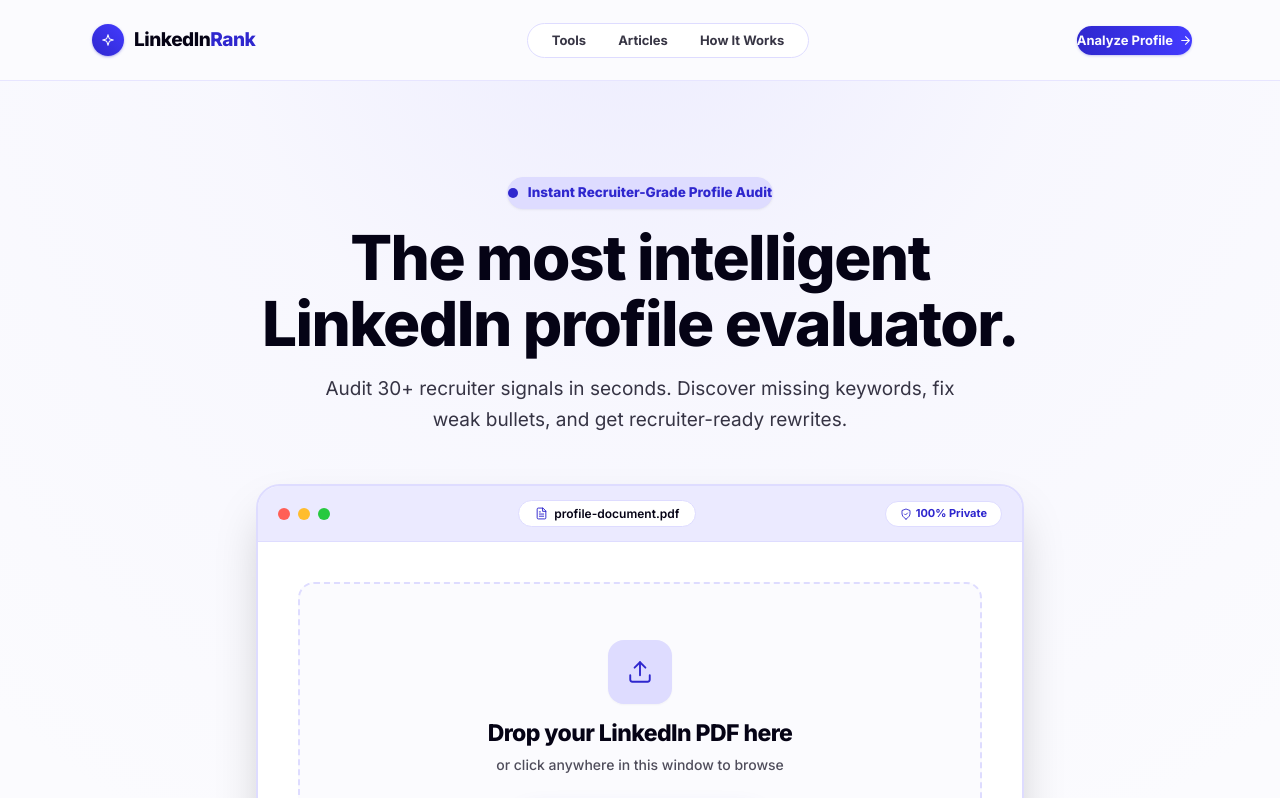
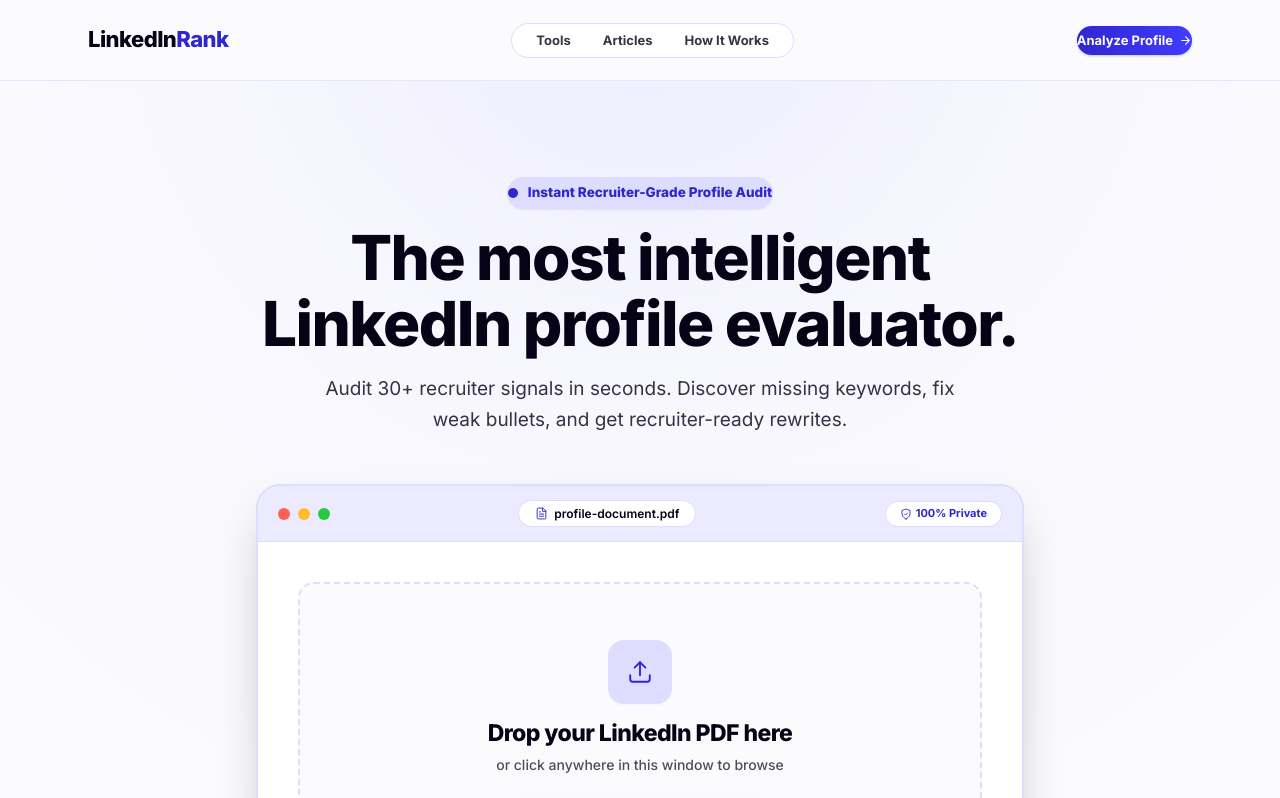
Before and after one commit to bhavishyasingla1/linkedinrank, a Next.js app: page / in a window 1280 px wide. Shown: the top 798 px of the page. Built offline with nearby package versions, Linux system fonts and the light colour scheme.

Commit message:
style: remove star/sparkle icon from LinkedInRank brand logo in header and footer (text-only logo)

```diff
--- a/components/FooterLayout.tsx
+++ b/components/FooterLayout.tsx
@@ -1,6 +1,6 @@
 import React from 'react'
 import Link from 'next/link'
-import { LinkedInIcon, SparklesIcon } from '@/components/ui/Icons'
+import { LinkedInIcon } from '@/components/ui/Icons'
 import GooglePreferredSource from '@/components/GooglePreferredSource'
 import NewsletterCard from '@/components/NewsletterCard'
 
@@ -62,14 +62,9 @@
                     <div className="col-span-2 space-y-4 pr-4">
                         <Link
                             href="/"
-                            className="font-bold text-[19px] tracking-tight text-[#050315] inline-flex items-center gap-2 no-underline"
+                            className="font-extrabold text-[21px] sm:text-[22px] tracking-tight text-[#050315] inline-flex items-center no-underline"
                         >
-                            <span className="w-7 h-7 rounded-full bg-[#2f27ce] text-[#fbfbfe] flex items-center justify-center shadow-xs">
-                                <SparklesIcon size={14} />
-                            </span>
-                            <span className="font-extrabold tracking-tight">
-                                LinkedIn<span className="text-[#2f27ce]">Rank</span>
-                            </span>
+                            <span>LinkedIn</span><span className="text-[#2f27ce]">Rank</span>
                         </Link>
                         <p className="text-[13.5px] text-[#050315]/70 leading-relaxed max-w-sm">
                             The intelligent profile evaluator. Discover missing keywords, fix weak experience bullets, and calibrate your profile against 30+ recruiter search signals.
--- a/components/SiteHeader.tsx
+++ b/components/SiteHeader.tsx
@@ -3,7 +3,7 @@
 import { useState, useEffect, useRef } from 'react'
 import Link from 'next/link'
 import { usePathname } from 'next/navigation'
-import { ArrowRightIcon, SparklesIcon } from '@/components/ui/Icons'
+import { ArrowRightIcon } from '@/components/ui/Icons'
 
 const NAV_LINKS = [
     { href: '/tools', label: 'Tools' },
@@ -81,18 +81,13 @@
             `}
         >
             <div className="max-w-6xl mx-auto px-4 sm:px-6 h-12 sm:h-14 flex items-center justify-between gap-4">
-                {/* Brand Logo: Always clearly visible */}
+                {/* Brand Logo: Clean text-only */}
                 <div className="flex items-center">
                     <Link
                         href="/"
-                        className="font-bold text-[18px] sm:text-[19px] tracking-tight text-[#050315] no-underline shrink-0 flex items-center gap-2.5 focus-visible:outline-none focus-visible:ring-2 focus-visible:ring-[#2f27ce] rounded-full px-1"
+                        className="text-[20px] sm:text-[22px] font-extrabold tracking-tight text-[#050315] no-underline shrink-0 flex items-center focus-visible:outline-none focus-visible:ring-2 focus-visible:ring-[#2f27ce] rounded-lg"
                     >
-                        <span className="w-7 h-7 sm:w-8 sm:h-8 rounded-full bg-gradient-to-tr from-[#2f27ce] to-[#433bff] text-[#fbfbfe] flex items-center justify-center shadow-sm shadow-[#2f27ce]/30">
-                            <SparklesIcon size={14} />
-                        </span>
-                        <span className="font-extrabold tracking-tight">
-                            LinkedIn<span className="text-[#2f27ce]">Rank</span>
-                        </span>
+                        <span>LinkedIn</span><span className="text-[#2f27ce]">Rank</span>
                     </Link>
                 </div>
 
```
